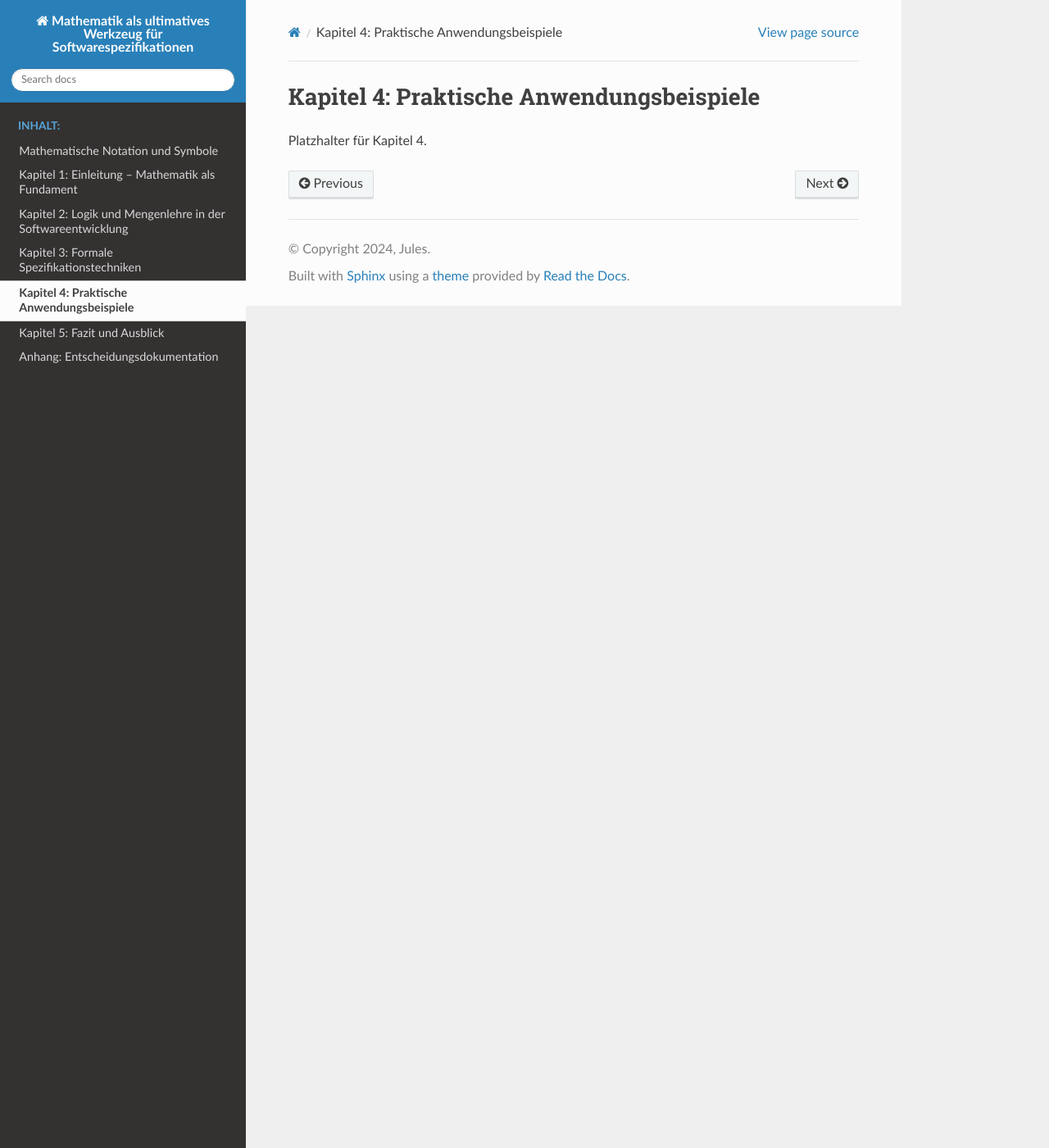
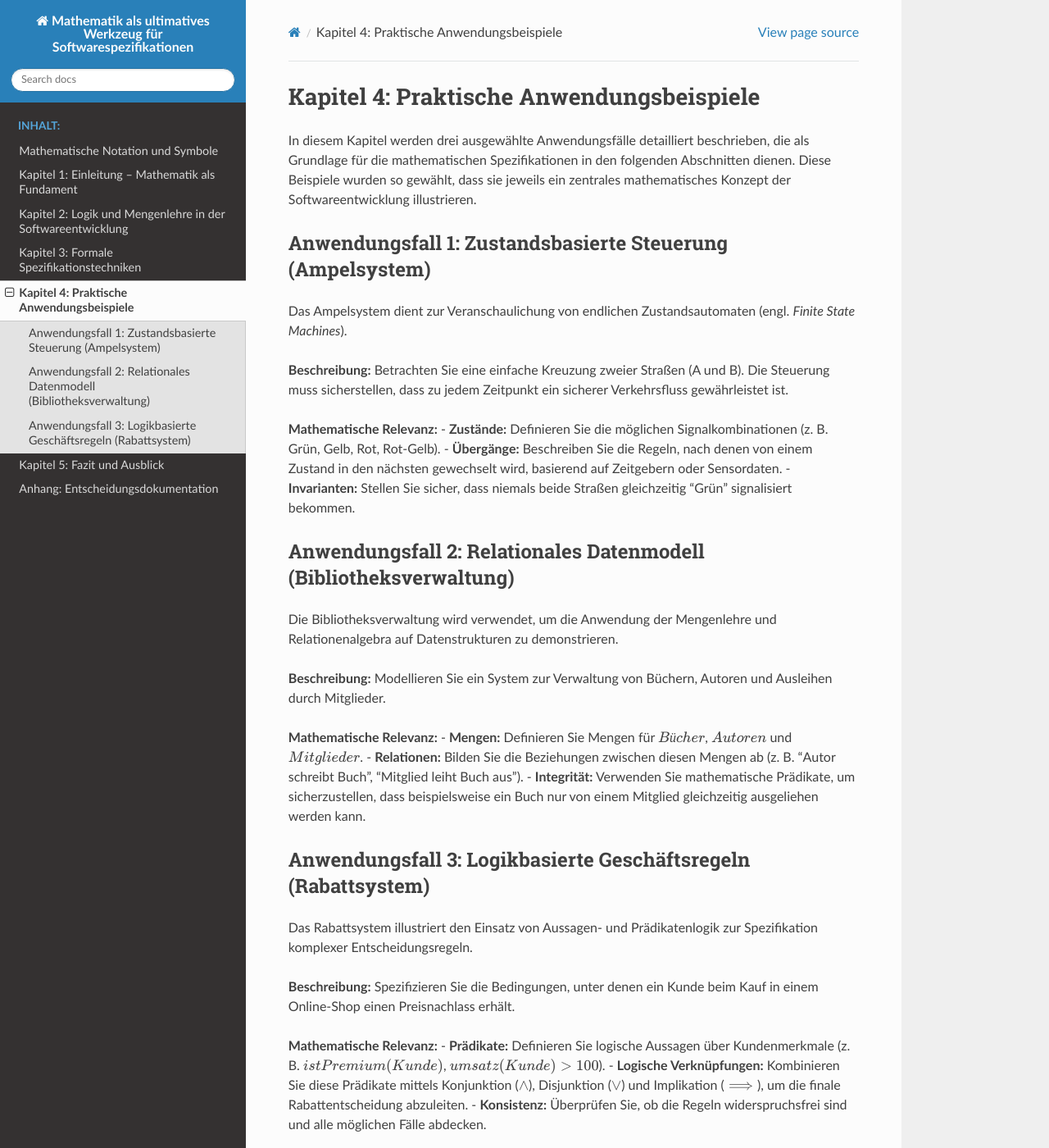
Before and after one commit to chatelao/mathematik-als-programmiersprache, a Sphinx documentation site: the page built from docs/kapitel4.rst, in a window 1280 px wide and 1400 px high. Shown: the whole window at 82% size. Built offline with Sphinx 7.4.7 and the Read the Docs theme 3.1.0, drawn with Linux system fonts in a browser that asks for light colours.

Commit message:
docs: identify and document use cases for software specifications
This change implements the roadmap step "Drei verschiedene Anwendungsfälle identifizieren und dokumentieren" in Phase 2.

- Documented the evaluation and selection process of three options for each use case category in `docs/anhang.rst`, following the project's decision-making rules.
- Replaced the placeholder in `docs/kapitel4.rst` with detailed formal descriptions of the selected use cases (Ampelsystem, Bibliotheksverwaltung, and Rabattsystem) in German.
- Updated `ROADMAP.md` to reflect the completion of these tasks.
- Verified the documentation build and rendering.

```diff
--- a/docs/anhang.rst
+++ b/docs/anhang.rst
@@ -32,3 +32,26 @@ Für die Auswahl der im Buch behandelten Anwendungsfälle wurden die folgenden d
 1. **Mathematisch-konzeptionell**: Die Auswahl der Anwendungsfälle orientiert sich an den zu vermittelnden mathematischen Konzepten (z. B. Zustandsmaschinen für Verhaltensspezifikationen, Mengenlehre für Datenmodelle, Prädikatenlogik für Geschäftsregeln). Dies stellt sicher, dass die theoretischen Grundlagen direkt in praktischen, für das jeweilige Konzept typischen Szenarien angewendet werden. (**Ausgewählt**)
 2. **Domänen-basiert**: Die Auswahl erfolgt nach verschiedenen Anwendungsdomänen (z. B. Medizintechnik, Finanzwesen, Luft- und Raumfahrt). Dies würde die Vielseitigkeit der Methoden demonstrieren, könnte aber dazu führen, dass mathematische Konzepte redundant oder unvollständig behandelt werden, da sie sich an der Domäne und nicht an der Theorie orientieren. (**Verworfen**)
 3. **Komplexitäts-basiert**: Die Anwendungsfälle werden nach steigendem Schwierigkeitsgrad ausgewählt, beginnend bei trivialen Beispielen bis hin zu hochkomplexen Systemen. Dies könnte den Lernfortschritt unterstützen, erschwert aber die systematische Einführung spezifischer mathematischer Werkzeuge, da die Komplexität oft quer zu den konzeptionellen Grundlagen liegt. (**Verworfen**)
+
+Auswahl der Anwendungsfälle
+---------------------------
+
+Für die drei Kategorien von Anwendungsfällen wurden jeweils drei Optionen bewertet:
+
+**Kategorie 1: Zustandsbasierte Steuerung**
+
+1. **Ampelsystem**: Ein klassisches Beispiel für endliche Zustandsautomaten. Es ist leicht verständlich und ermöglicht die Demonstration von Zustandsübergängen, Zeitbedingungen und Sicherheitszusagen (z. B. "Nie beide Richtungen gleichzeitig grün"). (**Ausgewählt**)
+2. **Getränkeautomat**: Demonstriert ebenfalls Zustände, ist aber in der Modellierung der Interaktionen oft komplexer ohne zusätzlichen mathematischen Mehrwert für die Grundlagen gegenüber dem Ampelsystem. (**Verworfen**)
+3. **Mikrowelle**: Beinhaltet Sicherheitsaspekte und Zustände, ist jedoch in der alltäglichen Wahrnehmung der Zustandsübergänge weniger intuitiv als ein Ampelsystem. (**Verworfen**)
+
+**Kategorie 2: Relationales Datenmodell**
+
+1. **Bibliotheksverwaltung**: Bietet eine ideale Struktur zur Anwendung der Mengenlehre und Relationenalgebra. Die Konzepte von Primärschlüsseln, Fremdschlüsseln und Integritätsbedingungen lassen sich hervorragend mathematisch abbilden. (**Ausgewählt**)
+2. **Lagerverwaltung**: Ähnlich wie die Bibliotheksverwaltung, aber oft mit komplexeren numerischen Bestandsfortschreibungen verbunden, die vom Fokus auf relationale Strukturen ablenken könnten. (**Verworfen**)
+3. **Personalverwaltung**: Bietet relationale Strukturen, bringt aber oft datenschutzrechtliche Komplexitäten in der Diskussion mit sich, die für ein mathematisches Lehrbuch unnötig sind. (**Verworfen**)
+
+**Kategorie 3: Logikbasierte Geschäftsregeln**
+
+1. **Rabattsystem**: Ermöglicht die präzise Anwendung von Prädikatenlogik und Aussagenlogik zur Definition von Bedingungen (z. B. "Wenn Kunde = Premium UND Umsatz > 100, DANN Rabatt = 10%"). (**Ausgewählt**)
+2. **Kreditbewilligung**: Sehr gut für Logik geeignet, erfordert aber oft tiefes Domänenwissen über Finanzmathematik, was die mathematische Kernbotschaft überlagern könnte. (**Verworfen**)
+3. **Steuerberechnung**: Bietet hochkomplexe Regelsysteme, ist aber aufgrund der ständigen gesetzlichen Änderungen als statisches Buchbeispiel weniger geeignet. (**Verworfen**)
--- a/docs/kapitel4.rst
+++ b/docs/kapitel4.rst
@@ -1,4 +1,43 @@
 Kapitel 4: Praktische Anwendungsbeispiele
 =========================================
 
-Platzhalter für Kapitel 4.
+In diesem Kapitel werden drei ausgewählte Anwendungsfälle detailliert beschrieben, die als Grundlage für die mathematischen Spezifikationen in den folgenden Abschnitten dienen. Diese Beispiele wurden so gewählt, dass sie jeweils ein zentrales mathematisches Konzept der Softwareentwicklung illustrieren.
+
+Anwendungsfall 1: Zustandsbasierte Steuerung (Ampelsystem)
+----------------------------------------------------------
+
+Das Ampelsystem dient zur Veranschaulichung von endlichen Zustandsautomaten (engl. *Finite State Machines*).
+
+**Beschreibung:**
+Betrachten Sie eine einfache Kreuzung zweier Straßen (A und B). Die Steuerung muss sicherstellen, dass zu jedem Zeitpunkt ein sicherer Verkehrsfluss gewährleistet ist.
+
+**Mathematische Relevanz:**
+- **Zustände:** Definieren Sie die möglichen Signalkombinationen (z. B. Grün, Gelb, Rot, Rot-Gelb).
+- **Übergänge:** Beschreiben Sie die Regeln, nach denen von einem Zustand in den nächsten gewechselt wird, basierend auf Zeitgebern oder Sensordaten.
+- **Invarianten:** Stellen Sie sicher, dass niemals beide Straßen gleichzeitig "Grün" signalisiert bekommen.
+
+Anwendungsfall 2: Relationales Datenmodell (Bibliotheksverwaltung)
+------------------------------------------------------------------
+
+Die Bibliotheksverwaltung wird verwendet, um die Anwendung der Mengenlehre und Relationenalgebra auf Datenstrukturen zu demonstrieren.
+
+**Beschreibung:**
+Modellieren Sie ein System zur Verwaltung von Büchern, Autoren und Ausleihen durch Mitglieder.
+
+**Mathematische Relevanz:**
+- **Mengen:** Definieren Sie Mengen für :math:`Bücher`, :math:`Autoren` und :math:`Mitglieder`.
+- **Relationen:** Bilden Sie die Beziehungen zwischen diesen Mengen ab (z. B. "Autor schreibt Buch", "Mitglied leiht Buch aus").
+- **Integrität:** Verwenden Sie mathematische Prädikate, um sicherzustellen, dass beispielsweise ein Buch nur von einem Mitglied gleichzeitig ausgeliehen werden kann.
+
+Anwendungsfall 3: Logikbasierte Geschäftsregeln (Rabattsystem)
+--------------------------------------------------------------
+
+Das Rabattsystem illustriert den Einsatz von Aussagen- und Prädikatenlogik zur Spezifikation komplexer Entscheidungsregeln.
+
+**Beschreibung:**
+Spezifizieren Sie die Bedingungen, unter denen ein Kunde beim Kauf in einem Online-Shop einen Preisnachlass erhält.
+
+**Mathematische Relevanz:**
+- **Prädikate:** Definieren Sie logische Aussagen über Kundenmerkmale (z. B. :math:`istPremium(Kunde)`, :math:`umsatz(Kunde) > 100`).
+- **Logische Verknüpfungen:** Kombinieren Sie diese Prädikate mittels Konjunktion (:math:`\land`), Disjunktion (:math:`\lor`) und Implikation (:math:`\implies`), um die finale Rabattentscheidung abzuleiten.
+- **Konsistenz:** Überprüfen Sie, ob die Regeln widerspruchsfrei sind und alle möglichen Fälle abdecken.
```
Also changed, not shown: ROADMAP.md (+4 -4 lines).
